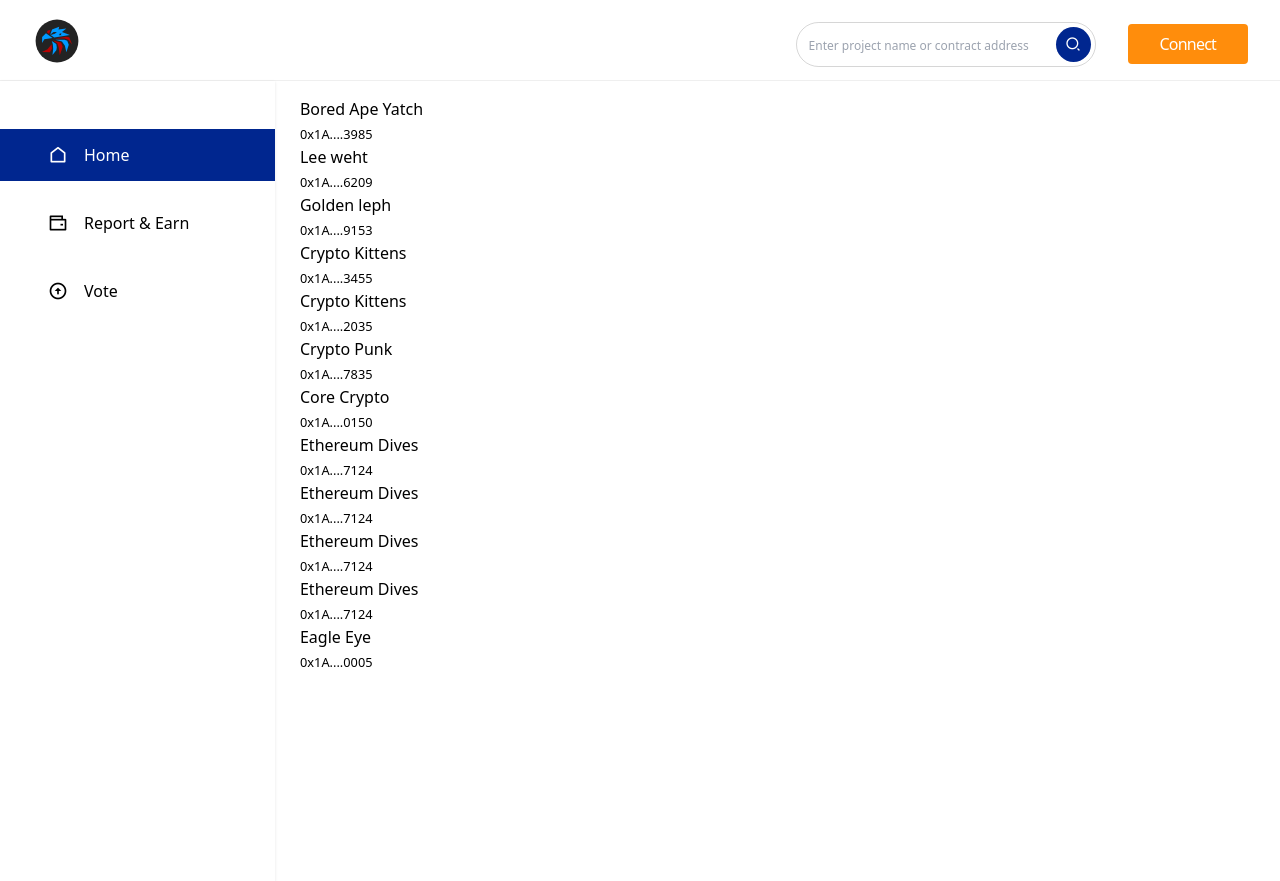
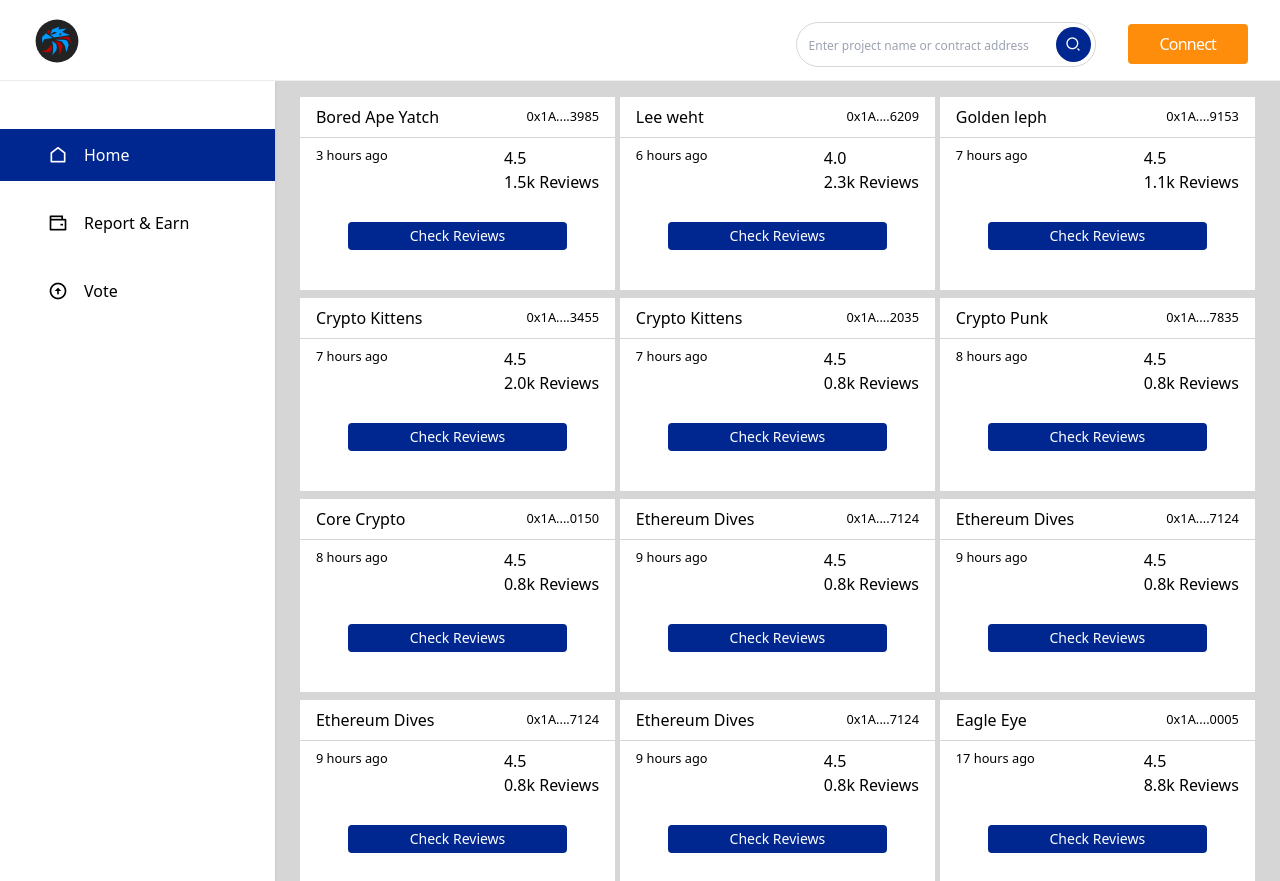
Before and after one commit to Theo-flux/Eagle_Eye, a Next.js app in the folder client/: page / in a window 1280 px wide. Built offline with nearby package versions, Linux system fonts and the light colour scheme.

Commit message:
Project cards

```diff
--- a/client/src/components/home/index.jsx
+++ b/client/src/components/home/index.jsx
@@ -1,19 +1,31 @@
-import { Section, Aside } from '../../shared';
+import { Section, Aside, AnchorButton } from '../../shared';
 
 const Card = ({ item }) => {
-  const { name, address, rating, updated, revierws } = item;
+  const { name, address, rating, uploaded, reviews } = item;
   return (
-    <div className="">
-      <div className="">
+    <div className="w-[100%] mb-2 sm:w-[45%] md:w-[49%] lg:w-[33%] bg-white">
+      <div className="border-b border-gray px-4 py-2 flex justify-between items-center">
         <h4>{name}</h4>
-
         <small>{address}</small>
       </div>
 
-      <div className="">
-        <div className="">
-          <p className=""></p>
-          <div className=""></div>
+      <div className="px-4 py-2">
+        <div className="mb-3 flex justify-between items-start">
+          <small className="">{uploaded}</small>
+          <div className="">
+            <div>{rating} </div>
+            <p>{`${reviews} Reviews`}</p>
+          </div>
+        </div>
+
+        <div className="w-[100%]">
+          <div className="flex justify-center items-center px-4 md:px-8">
+            <AnchorButton
+              href={'#'}
+              className={`bg-resblue`}
+              content={'Check Reviews'}
+            />
+          </div>
         </div>
       </div>
     </div>
@@ -23,10 +35,10 @@ const Card = ({ item }) => {
 function HomeContainer({ items }) {
   console.log(items);
   return (
-    <Section className={`h-screen overflow-hidden w-[100%] bg-white`}>
+    <Section className={`h-screen overflow-hidden w-[100%] bg-gray`}>
       <Aside>
         <div className="py-4">
-          <div>
+          <div className="flex flex-wrap justify-between items-center">
             {items?.map((item, index) => {
               return <Card key={index} item={item} />;
             })}
--- a/client/src/shared/button/index.jsx
+++ b/client/src/shared/button/index.jsx
@@ -21,8 +21,7 @@ export function AnchorButton({ className, content, href }) {
     <a
       className={`
                 inline-block transition-all duration-700 ease-in-out mt-4
-                mb-8 py-4 px-10 text-xl leading-8 text-white font-heading
-                font-medium tracking-tighter text-center bg-west rounded
+                mb-8 py-1 text-sm text-white text-center rounded w-[100%]
                 ${className}
             `}
       href={`${href}`}
```
